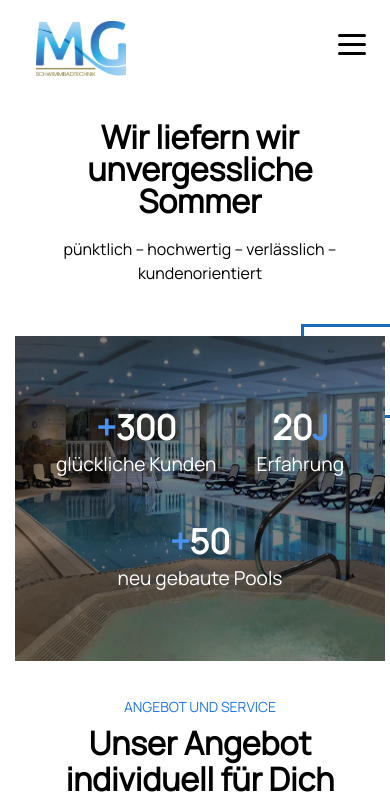
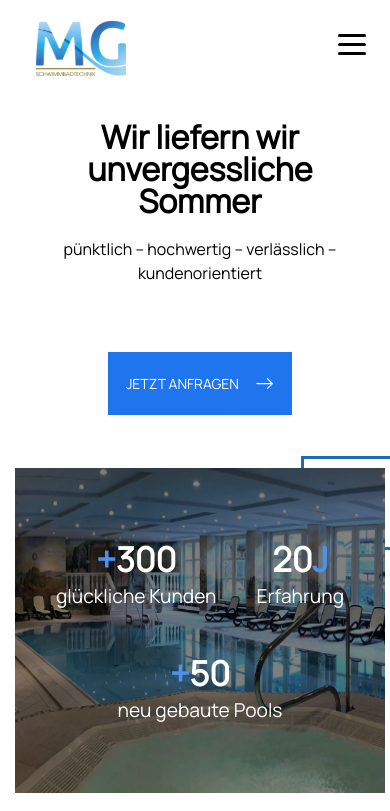
Before and after one commit to nxtyoudev/Frontend-Checklist, a Next.js app: page /offer in a window 390 px wide. Shown: the top 811 px of the page. Built offline with nearby package versions, Linux system fonts and the light colour scheme; a web font is replaced by a local one.

Commit message:
button on offer mobile page

```diff
--- a/components/offerHero/index.js
+++ b/components/offerHero/index.js
@@ -14,8 +14,14 @@ export default () => (
       <div className="mt-2.5 md:text-lg text-base md:leading-7 leading-6 text-black text-center">
         pünktlich – hochwertig – verlässlich – kundenorientiert
       </div>
+      <a href="https://formular.mg-pools.de/start/" target="_blank" className="mt-[57px] md:hidden flex items-center text-white gap-4  bg-[#1E75EE] px-[18px] py-[21px]">
+        <span className='text-[14px]'>JETZT ANFRAGEN</span>
+        <svg fill="currentColor" viewBox="0 0 16 16" height="1em">
+          <path fillRule="evenodd" d="M1 8a.5.5 0 01.5-.5h11.793l-3.147-3.146a.5.5 0 01.708-.708l4 4a.5.5 0 010 .708l-4 4a.5.5 0 01-.708-.708L13.293 8.5H1.5A.5.5 0 011 8z" />
+        </svg>
+      </a>
     </div>
-    <div className="relative w-full md:mt-[105px] mt-[51px] md:px-[100px] px-[15px]">
+    <div className="relative w-full md:mt-[105px] mt-[53px] md:px-[100px] px-[15px]">
       <div className="absolute md:w-[284px] w-[97px] md:h-[281px] h-[94px] md:-top-[50px] -top-[12px] md:right-[25px] right-0.5 border-[3px] border-[#196DB7]"></div>
       <img src='./assets/abouthero.png' className="relative md:block hidden md:w-auto w-full md:h-auto h-[325px] bg-cover" />
       <img src='./assets/abouthero-mobile.png' className="relative md:hidden block w-full h-[325px] bg-cover" />
```
